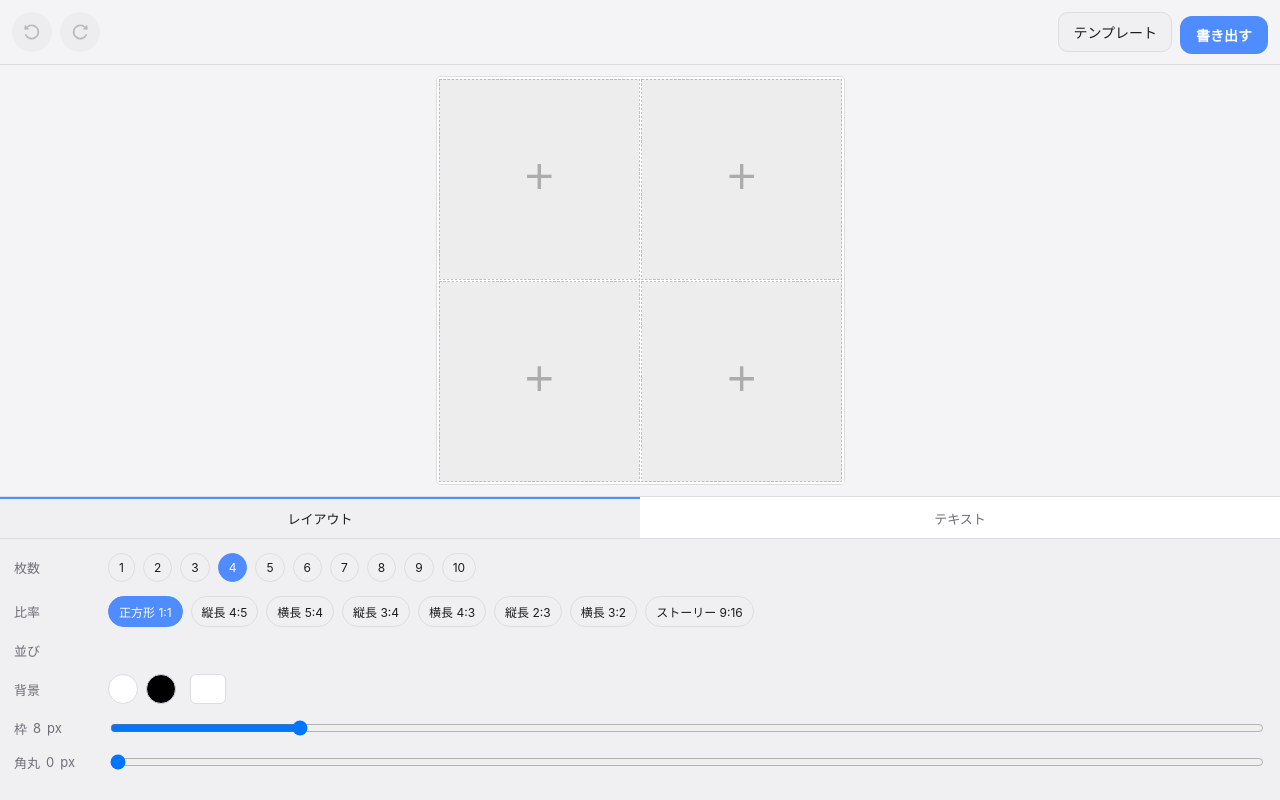
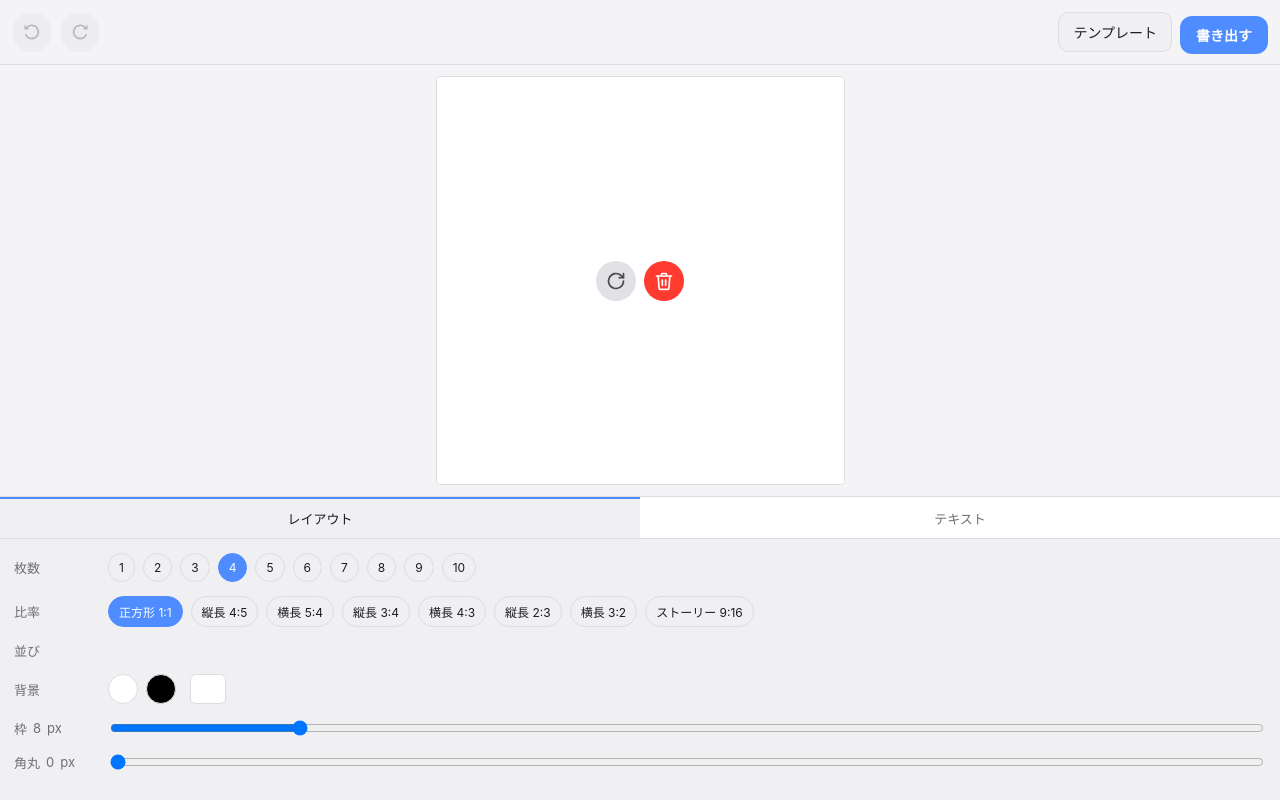
Before and after one commit to UMAMI-app/collage-app, a website with bundled scripts: page index.html in a window 1280 px wide. Built offline with nearby package versions, Linux system fonts and the light colour scheme.

Commit message:
photo delete button

```diff
--- a/index.html
+++ b/index.html
@@ -54,6 +54,23 @@
     <div class="canvas-wrap">
       <canvas id="mainCanvas"></canvas>
       <textarea id="inlineTextEditArea" class="inline-text-editor" hidden spellcheck="false"></textarea>
+      <div id="photoActionBar" class="photo-action-bar" hidden>
+        <button id="photoRotateBtn" class="round-icon-btn" title="90度回転">
+          <svg viewBox="0 0 24 24" fill="none" xmlns="http://www.w3.org/2000/svg">
+            <path d="M21 12a9 9 0 1 1-3-6.7L21 8" stroke="currentColor" stroke-width="2" stroke-linecap="round" stroke-linejoin="round"/>
+            <polyline points="21 3 21 8 16 8" stroke="currentColor" stroke-width="2" stroke-linecap="round" stroke-linejoin="round" fill="none"/>
+          </svg>
+        </button>
+        <button id="photoDeleteBtn" class="round-icon-btn danger" title="削除">
+          <svg viewBox="0 0 24 24" fill="none" xmlns="http://www.w3.org/2000/svg">
+            <polyline points="3 6 5 6 21 6" stroke="currentColor" stroke-width="2" stroke-linecap="round" stroke-linejoin="round"/>
+            <path d="M19 6l-1 14a2 2 0 0 1-2 2H8a2 2 0 0 1-2-2L5 6" stroke="currentColor" stroke-width="2" stroke-linecap="round" stroke-linejoin="round"/>
+            <path d="M10 11v6" stroke="currentColor" stroke-width="2" stroke-linecap="round" stroke-linejoin="round"/>
+            <path d="M14 11v6" stroke="currentColor" stroke-width="2" stroke-linecap="round" stroke-linejoin="round"/>
+            <path d="M9 6V4a1 1 0 0 1 1-1h4a1 1 0 0 1 1 1v2" stroke="currentColor" stroke-width="2" stroke-linecap="round" stroke-linejoin="round"/>
+          </svg>
+        </button>
+      </div>
     </div>
   </main>
 
--- a/js/main.js
+++ b/js/main.js
@@ -5,11 +5,12 @@
 
 import { AppState, createDefaultState, imageRegistry } from "./state.js";
 import { canvasPixelSize } from "./layout.js";
-import { renderCanvas, textLocalBounds } from "./render.js";
+import { renderCanvas, textLocalBounds, getCellRects } from "./render.js";
 import { attachGestures } from "./gestures.js";
 import { initEditor, requestPhotoForSlot, switchToTab } from "./ui.js";
 
 const inlineTextEditArea = document.getElementById("inlineTextEditArea");
+const photoActionBar = document.getElementById("photoActionBar");
 
 const DEFAULT_PHOTO_COUNT = 4;
 const DEFAULT_RATIO_ID = "1:1";
@@ -48,6 +49,39 @@ function requestRender() {
   if (!state) return;
   const { w, h } = syncCanvasPixelSize();
   renderCanvas(ctx, state.data, w, h, { forExport: false, liftedIndex: liftedPhotoIndex, editingTextId });
+  updatePhotoActionBar();
+}
+
+/** Positions the floating delete/rotate action bar over the currently
+ *  selected photo cell (CSS pixels, converted from canvas pixel space),
+ *  and hides it whenever a photo isn't selected. */
+function updatePhotoActionBar() {
+  const sel = state.data.selection;
+  if (!sel || sel.type !== "photo" || !state.data.photos[sel.index]) {
+    photoActionBar.hidden = true;
+    return;
+  }
+  const cells = getCellRects(state.data, canvas.width, canvas.height);
+  const cell = cells[sel.index];
+  if (!cell) {
+    photoActionBar.hidden = true;
+    return;
+  }
+
+  const rect = canvas.getBoundingClientRect();
+  const wrapRect = canvas.parentElement.getBoundingClientRect();
+  const scaleX = rect.width / canvas.width;
+  const scaleY = rect.height / canvas.height;
+  const canvasOffsetLeft = rect.left - wrapRect.left;
+  const canvasOffsetTop = rect.top - wrapRect.top;
+
+  const cx = canvasOffsetLeft + (cell.x + cell.w / 2) * scaleX;
+  const topY = canvasOffsetTop + cell.y * scaleY;
+
+  photoActionBar.style.left = `${cx}px`;
+  photoActionBar.style.top = `${Math.max(4, topY + 8)}px`;
+  photoActionBar.style.transform = "translateX(-50%)";
+  photoActionBar.hidden = false;
 }
 
 /** Double-tap-to-edit: positions a borderless textarea directly over the
@@ -162,6 +196,27 @@ function bootEditor() {
     openInlineTextEditor,
   });
 
+  document.getElementById("photoRotateBtn").addEventListener("click", () => {
+    const sel = state.data.selection;
+    if (!sel || sel.type !== "photo") return;
+    const p = state.data.photos[sel.index];
+    if (!p) return;
+    state.beginChange();
+    p.rotation = ((p.rotation || 0) + 90) % 360;
+    state.notify();
+    requestRender();
+  });
+
+  document.getElementById("photoDeleteBtn").addEventListener("click", () => {
+    const sel = state.data.selection;
+    if (!sel || sel.type !== "photo") return;
+    state.beginChange();
+    state.data.photos[sel.index] = null;
+    state.data.selection = null;
+    state.notify();
+    requestRender();
+  });
+
   window.addEventListener("resize", requestRender);
 }
 
--- a/js/render.js
+++ b/js/render.js
@@ -130,7 +130,7 @@ function hexToRgba(hex, alpha) {
   return `rgba(${r},${g},${b},${alpha})`;
 }
 
-function drawPhotoInCell(ctx, cell, photo, cornerRadius) {
+function drawPhotoInCell(ctx, cell, photo, cornerRadius, bgColor) {
   const entry = photo ? imageRegistry.get(photo.imgId) : null;
 
   ctx.save();
@@ -145,26 +145,12 @@ function drawPhotoInCell(ctx, cell, photo, cornerRadius) {
     ctx.scale(totalScale, totalScale);
     ctx.drawImage(entry.img, -entry.naturalW / 2, -entry.naturalH / 2, entry.naturalW, entry.naturalH);
   } else {
-    ctx.fillStyle = "rgba(128,128,128,0.14)";
+    // Empty slot: blend into the canvas background (no gray/dashed/plus
+    // placeholder) so it looks intentional both on-screen and in exports.
+    ctx.fillStyle = bgColor;
     ctx.fillRect(cell.x, cell.y, cell.w, cell.h);
   }
   ctx.restore();
-
-  if (!entry) {
-    ctx.save();
-    roundedRectPath(ctx, cell.x, cell.y, cell.w, cell.h, cornerRadius);
-    ctx.setLineDash([8, 6]);
-    ctx.lineWidth = 2;
-    ctx.strokeStyle = "rgba(128,128,128,0.5)";
-    ctx.stroke();
-    ctx.setLineDash([]);
-    ctx.fillStyle = "rgba(128,128,128,0.6)";
-    ctx.font = `${Math.max(20, Math.min(cell.w, cell.h) * 0.25)}px sans-serif`;
-    ctx.textAlign = "center";
-    ctx.textBaseline = "middle";
-    ctx.fillText("+", cell.x + cell.w / 2, cell.y + cell.h / 2);
-    ctx.restore();
-  }
 }
 
 function drawSelectionOutline(ctx, rect, rotation = 0) {
@@ -222,7 +208,7 @@ export function renderCanvas(ctx, state, canvasW, canvasH, opts = {}) {
       ctx.restore();
     }
 
-    drawPhotoInCell(ctx, cell, photo, state.cornerRadius);
+    drawPhotoInCell(ctx, cell, photo, state.cornerRadius, state.bgColor);
 
     if (lifted) ctx.restore();
   });
--- a/style.css
+++ b/style.css
@@ -233,6 +233,18 @@ button { font-family: inherit; }
   text-align: center;
 }
 
+/* Floating action bar shown above a selected photo cell (delete / rotate). */
+.photo-action-bar {
+  position: absolute;
+  display: flex;
+  gap: 8px;
+  z-index: 5;
+}
+.photo-action-bar .round-icon-btn.danger {
+  background: var(--danger);
+  color: #fff;
+}
+
 .bottom-tabs {
   display: flex;
   flex: 0 0 auto;
```
Also changed, not shown: 1 other file.
